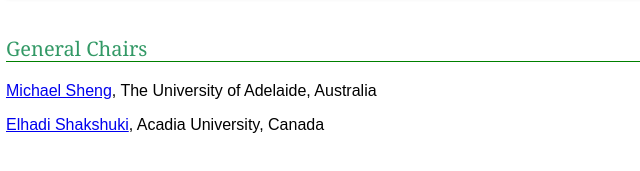
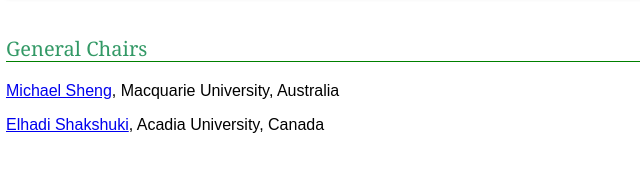
Before and after one commit to hud-cs-research/iupt2018, a plain HTML site: page index.html in a window 1280 px wide. Shown: the part 2969-3140 px from the top of the page, 174-814 px from the left. Drawn offline with Linux system fonts and the light colour scheme.

Commit message:
Update index.html

```diff
--- a/index.html
+++ b/index.html
@@ -131,7 +131,7 @@
 			<div class="panel-content">
 				<div class="section">
 					<div class="section-header">General Chairs</div>
-					<div class="section-content"><p><a href="http://cs.adelaide.edu.au/~qsheng/">Michael Sheng</a>, The University of Adelaide, Australia</p></div>
+					<div class="section-content"><p><a href="http://web.science.mq.edu.au/~qsheng/">Michael Sheng</a>, Macquarie University, Australia</p></div>
 					<div class="section-content"><p><a href="http://cs.acadiau.ca/~eshakshu/CIDS/index2.htm">Elhadi Shakshuki</a>, Acadia University, Canada</p></div>
 				</div>
 				<div class="section">
```
